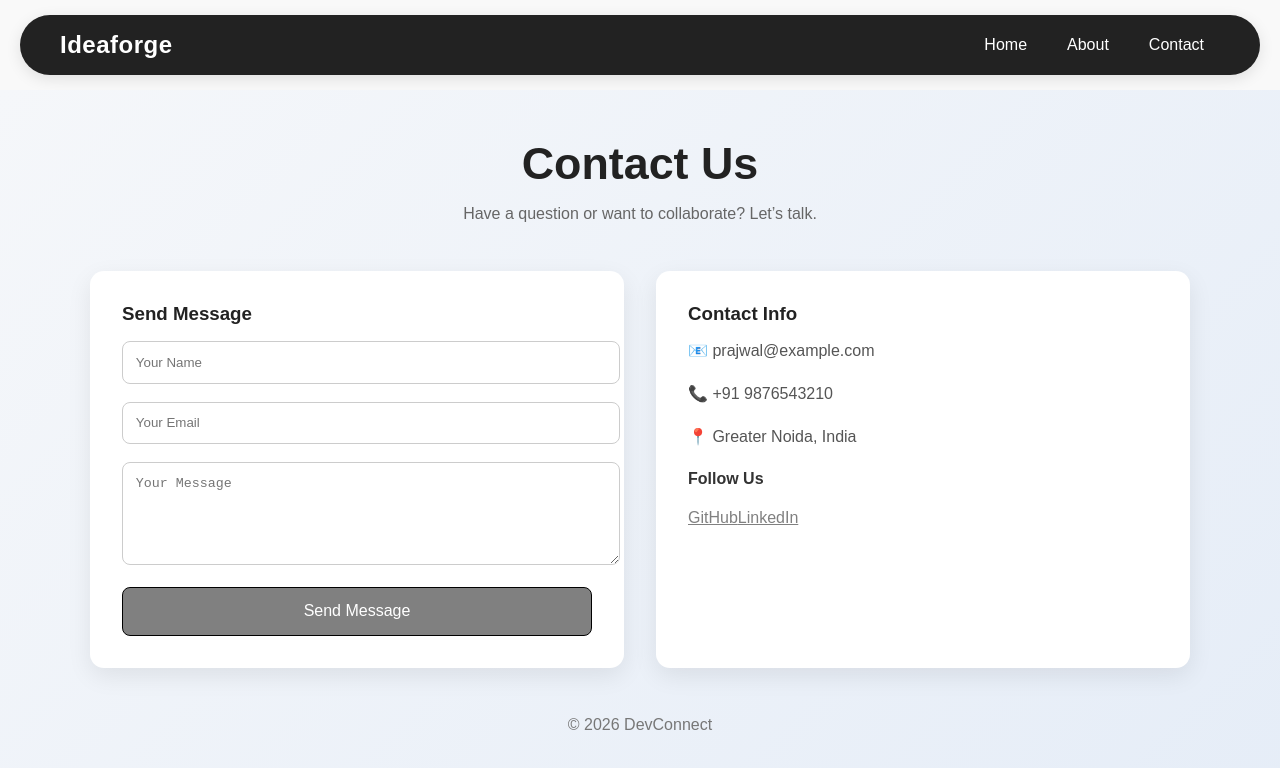
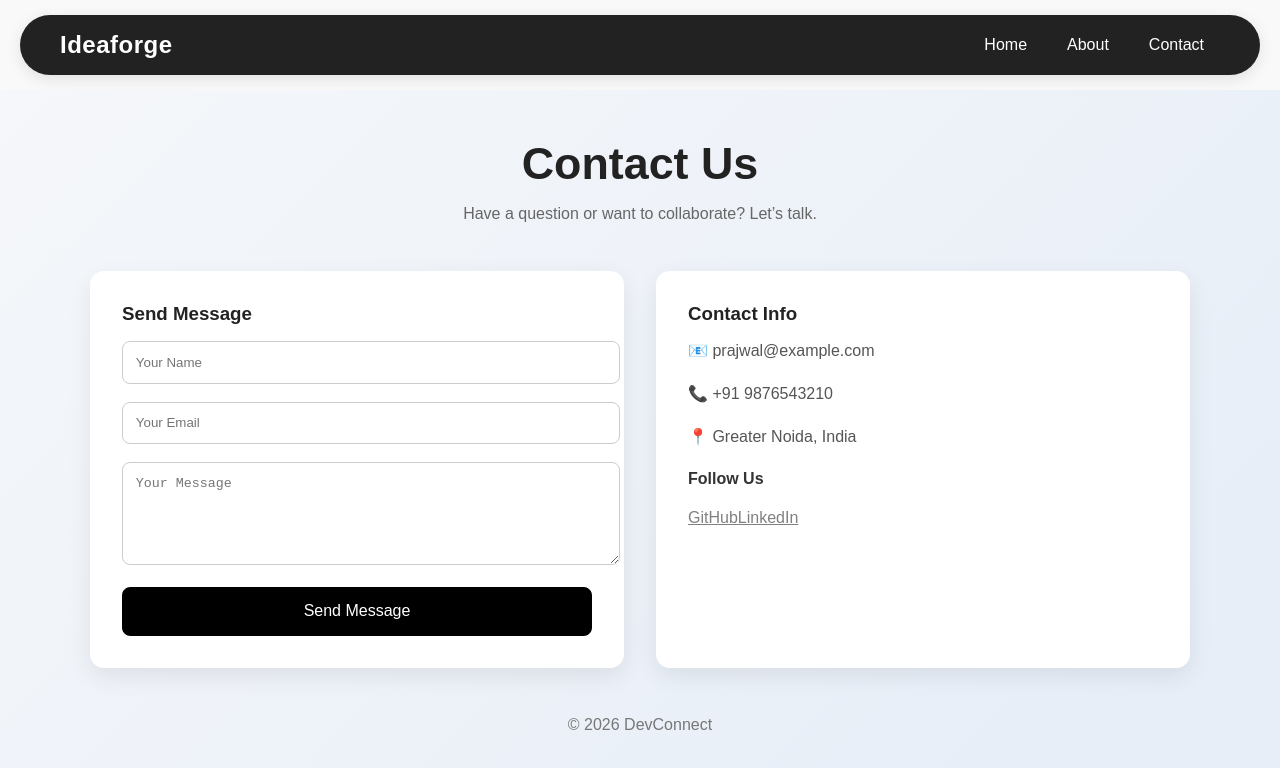
Before and after one commit to kritagya025/React_Project, a React (Vite) app in the folder my-react-app/: page /contact in a window 1280 px wide. Shown: the top 768 px of the page. Built offline with nearby package versions, Linux system fonts and the light colour scheme.

Commit message:
fix: update button background color from grey to black

```diff
--- a/my-react-app/src/App.css
+++ b/my-react-app/src/App.css
@@ -322,7 +322,7 @@ body {
 
 /* Button */
 .bg-blue-600 {
-  background: linear-gradient(135deg, grey, grey);
+  background: linear-gradient(135deg, black, black);
   color: white;
 }
 
```
